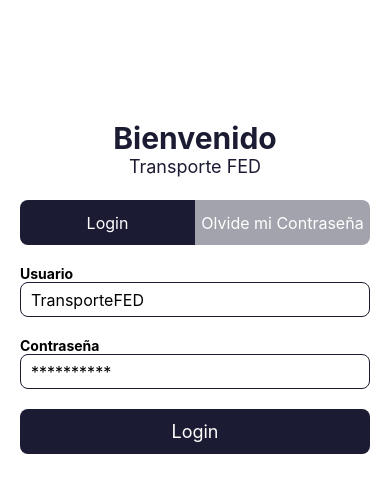
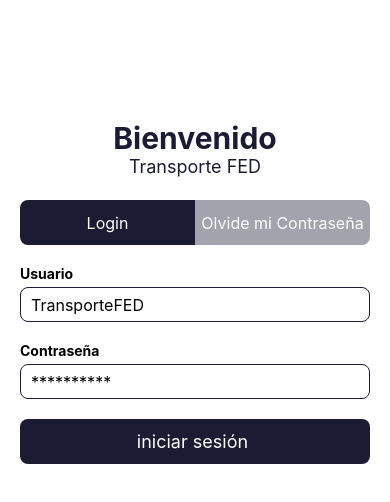
Before and after one commit to enzo1998garcia/Mobile, a React Native app: screen / in a window 390 px wide. Shown: the top 502 px of the page. Built offline with nearby package versions, Linux system fonts and the light colour scheme.

Commit message:
login completo

```diff
--- a/app/components/ForgetKeyForm.js
+++ b/app/components/ForgetKeyForm.js
@@ -5,11 +5,19 @@ import FormInput from './FormInput';
 import FormSubmitButton from './FormSubmitButton';
 import { isValidObjectField, updateError} from '../utils/methods'
 
+import {Formik} from 'formik'
+import * as Yup from 'yup'
+
+const validationSchema = Yup.object({
+    usuario: Yup.string().trim().min(3, 'Usuario Invalido').required('Usuario es requerido'),
+    token: Yup.string().trim().min(8, 'Token Invalido').required('Token es requerido')
+})
+
 const ForgetKeyForm = () => {
-  const [userInfo, setUserInfo]=useState({
+  const userInfo = {
     usuario: '',
     token: '',
-  })
+  }
 
   const[error, setError]= useState('')
 
@@ -39,10 +47,41 @@ const ForgetKeyForm = () => {
 
   return (
     <FormContainer>
-      {error ? <Text style={{color: 'red', fontSize: 18, textAlign: 'center'}}>{error}</Text> : null}
-         <FormInput value={usuario} onChangeText={(value) => handleOnChangeText(value, 'usuario')} label='Usuario' placeholder='TransporteFED'/>
-         <FormInput value={token} onChangeText={(value) => handleOnChangeText(value, 'token')} autoCapitalize='none' secureTextEntry label='Token enviado' placeholder='**********'/>
-         <FormSubmitButton onPress={sumbitForm} titulo='Solicitar Cambio de Clave'/>
+      <Formik initialValues={userInfo} validationSchema={validationSchema}
+      onSubmit={(values, formikActions) => {
+        setTimeout(() => {
+          console.log(values);
+          formikActions.resetForm();
+          formikActions.setSubmitting(false)
+        },3000)
+        }}
+      >
+        {({values, errors, touched, isSubmitting, handleChange, handleBlur, handleSubmit}) => {
+
+          const {usuario, token} = values
+          return (
+          <>
+            <FormInput
+              value={usuario}
+              error={touched.usuario && errors.usuario}
+              onChangeText={ handleChange('usuario')}
+              onBlur={handleBlur('usuario')}
+              label='Usuario'
+              placeholder='TransporteFED'/>
+            <FormInput
+              value={token}
+              error={touched.token && errors.token}
+              onChangeText={handleChange('token')}
+              onBlur={handleBlur('token')}
+              autoCapitalize='none'
+              secureTextEntry
+              label='Token enviado'
+              placeholder='**********'/>
+            <FormSubmitButton submitting={isSubmitting} onPress={handleSubmit} titulo='Solicitar Cambio de Clave'/>
+          </>
+          );
+        }}
+      </Formik>
     </FormContainer>
   );
 };
--- a/app/components/FormInput.js
+++ b/app/components/FormInput.js
@@ -2,15 +2,14 @@ import React from "react";
 import {View, StyleSheet,Text, TextInput} from 'react-native';
 
 const FormInput = (props) =>{
-  const {placeholder, label} = props
+  const {placeholder, label, error} = props
     return (
     <>
-    <Text style={{fontWeight:'bold'}}>{label}</Text>
-         <TextInput
-            {...props}
-            placeholder={placeholder}
-            style={styles.input}
-          />
+    <View style={{ flexDirection:'row', justifyContent:'space-between', marginBottom:5}}>
+       <Text style={{fontWeight:'bold'}}>{label}</Text>
+     {error ? <Text style={{color: 'red', fontSize: 16}}>{error}</Text> : null}
+    </View>
+         <TextInput {...props} placeholder={placeholder} style={styles.input}/>
     </>
     );
 }
--- a/app/components/FormSubmitButton.js
+++ b/app/components/FormSubmitButton.js
@@ -1,9 +1,11 @@
 import { View, StyleSheet, Dimensions, TouchableOpacity,Text } from 'react-native';
 import React from 'react';
 
-const FormSubmitButton = ({titulo, onPress}) => {
+const FormSubmitButton = ({titulo, submitting ,onPress}) => {
+    const backgroundColor = submitting ? 'rgba(27,27,51,0.4)' : 'rgba(27,27,51,1)'
+
     return (
-        <TouchableOpacity onPress={onPress} style={styles.container}>
+        <TouchableOpacity onPress={ !submitting ? onPress : null} style={[styles.container, {backgroundColor}]}>
             <Text style={{fontSize: 18,color:'#fff'}}>{titulo}</Text>
         </TouchableOpacity>
     )
@@ -12,7 +14,6 @@ const FormSubmitButton = ({titulo, onPress}) => {
   const styles = StyleSheet.create({
       container:{
           height:45,
-          backgroundColor: 'rgba(27,27,51,1)',
           borderRadius:8,
           justifyContent:'center',
           alignItems: 'center',
--- a/app/components/LoginForm.js
+++ b/app/components/LoginForm.js
@@ -5,12 +5,20 @@ import FormInput from './FormInput';
 import FormSubmitButton from './FormSubmitButton';
 import { isValidObjectField, updateError} from '../utils/methods'
 
+import {Formik} from 'formik'
+import * as Yup from 'yup'
+
+const validationSchema = Yup.object({
+  usuario: Yup.string().trim().min(3, 'Usuario Invalido').required('Usuario es requerido'),
+  password: Yup.string().trim().min(8, 'Contraseña Invalido').required('Contraseña es requerido')
+})
+
 const LoginForm = () => {
 
-  const [userInfo, setUserInfo]=useState({
+  const userInfo ={
     usuario: '',
     password: '',
-  })
+  }
 
   const[error, setError]= useState('')
 
@@ -40,10 +48,41 @@ const LoginForm = () => {
 
   return (
     <FormContainer>
-      {error ? <Text style={{color: 'red', fontSize: 18, textAlign: 'center'}}>{error}</Text> : null}
-         <FormInput value={usuario} onChangeText={(value) => handleOnChangeText(value, 'usuario')} label='Usuario' placeholder='TransporteFED' autoCapitalize='none'/>
-         <FormInput value={password} onChangeText={(value) => handleOnChangeText(value, 'password')} label='Contraseña' placeholder='**********' autoCapitalize='none' secureTextEntry/>
-         <FormSubmitButton onPress={sumbitForm} titulo='Login'/>
+      <Formik initialValues={userInfo} validationSchema={validationSchema}
+      onSubmit={(values, formikActions) => {
+        setTimeout(() => {
+          console.log(values);
+          formikActions.resetForm();
+          formikActions.setSubmitting(false)
+        },3000)
+        }}
+      >
+        {({values, errors, touched, isSubmitting, handleChange, handleBlur, handleSubmit}) => {
+
+          const {usuario, password} = values
+          return (
+          <>
+            <FormInput
+              value={usuario}
+              error={touched.usuario && errors.usuario}
+              onChangeText={ handleChange('usuario')}
+              onBlur={handleBlur('usuario')}
+              label='Usuario'
+              placeholder='TransporteFED'/>
+            <FormInput
+              value={password}
+              error={touched.password && errors.password}
+              onChangeText={handleChange('password')}
+              onBlur={handleBlur('password')}
+              autoCapitalize='none'
+              secureTextEntry
+              label='Contraseña'
+              placeholder='**********'/>
+            <FormSubmitButton submitting={isSubmitting} onPress={handleSubmit} titulo='iniciar sesión '/>
+          </>
+          );
+        }}
+      </Formik>
     </FormContainer>
   );
 };
--- a/package.json
+++ b/package.json
@@ -11,8 +11,10 @@
   "dependencies": {
     "expo": "~48.0.18",
     "expo-status-bar": "~1.4.4",
+    "formik": "^2.4.2",
     "react": "18.2.0",
-    "react-native": "0.71.8"
+    "react-native": "0.71.8",
+    "yup": "^1.2.0"
   },
   "devDependencies": {
     "@babel/core": "^7.20.0"
```
Also changed, not shown: 2 other files (tests, documents, lock files or other folders).
